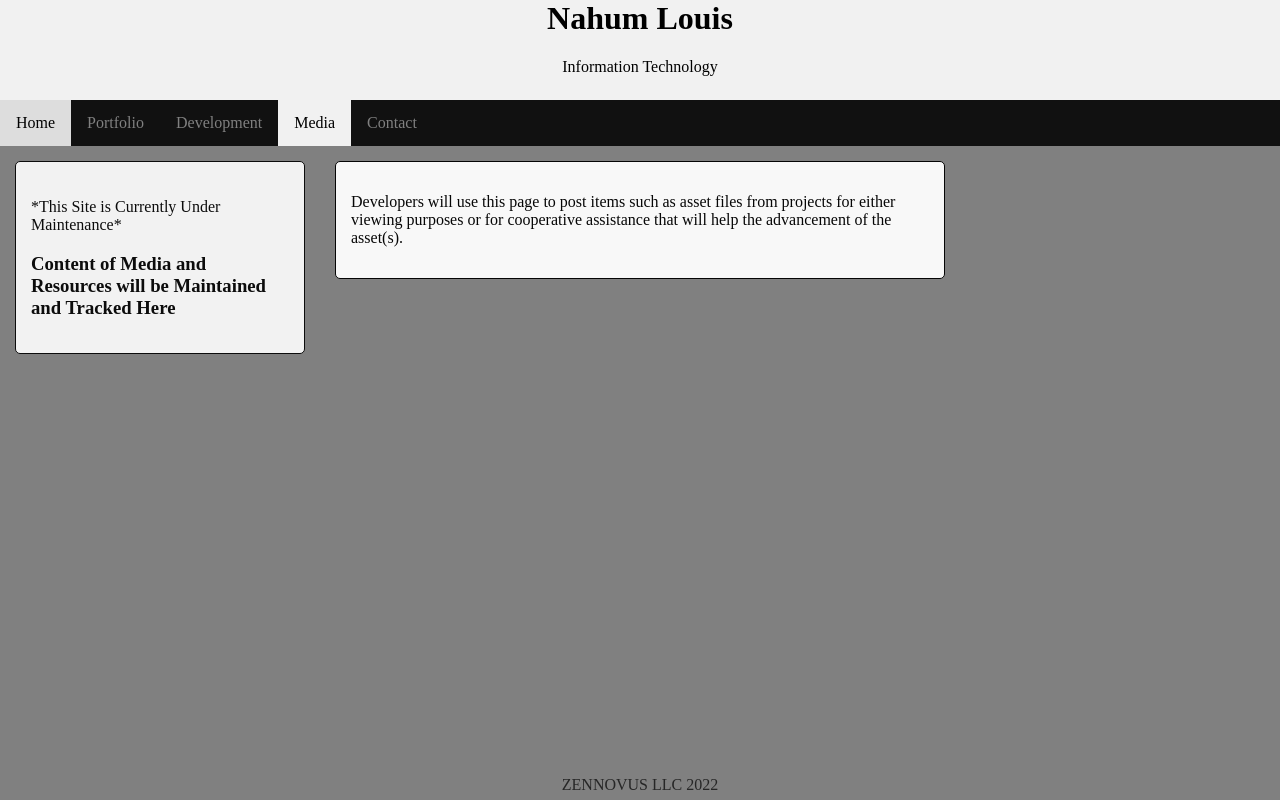
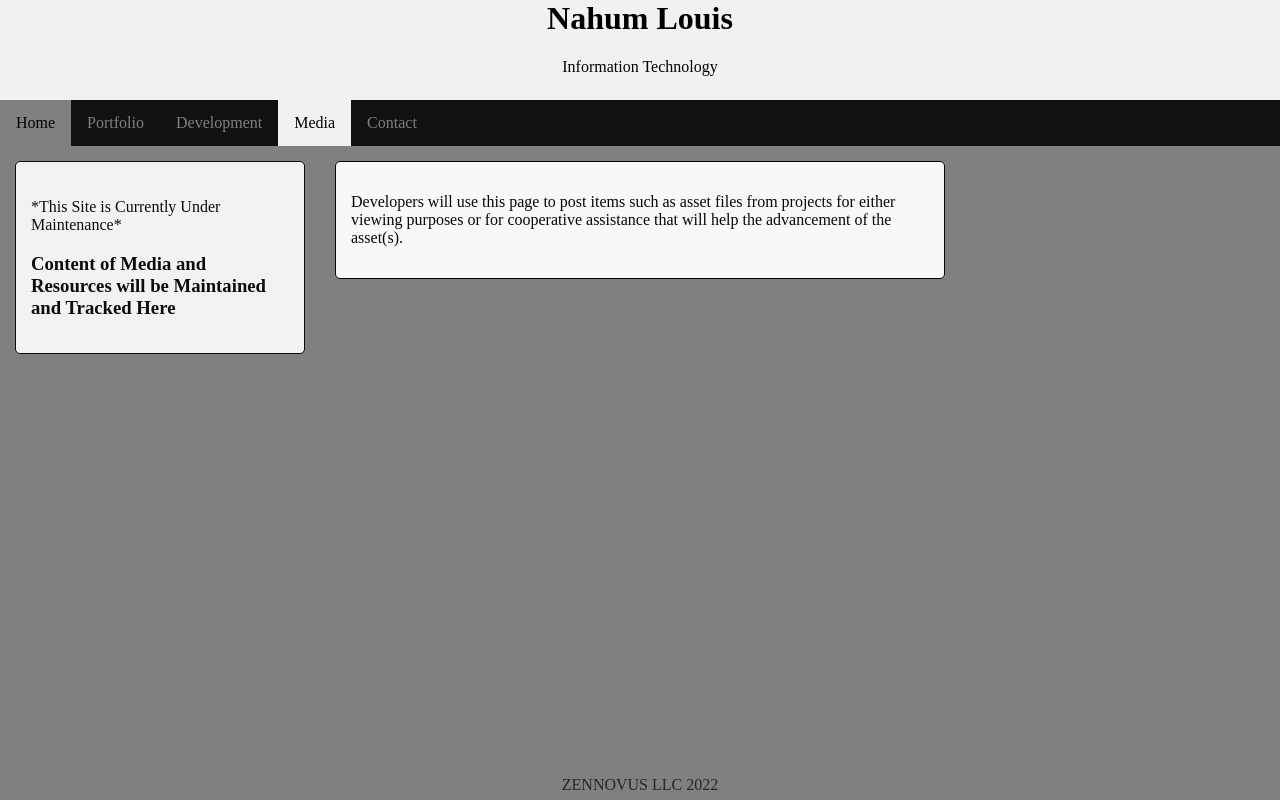
Before and after one commit to NahumLouis/nahumlouis.github.io, a plain HTML site: page html/pages/media.html in a window 1280 px wide. In both pictures the pointer is over the link "Home". Drawn offline with Linux system fonts and the light colour scheme; a script that the page names is missing.

Commit message:
Update stylesheet01.css

```diff
--- a/css/stylesheet01.css
+++ b/css/stylesheet01.css
@@ -123,7 +123,7 @@
 }
 /* Change color on hover */
 .topnav a:hover{
-	background-color: #ddd;
+	background-color: #808080;
 	color: black;
 }
 .topnav a.active {
```
